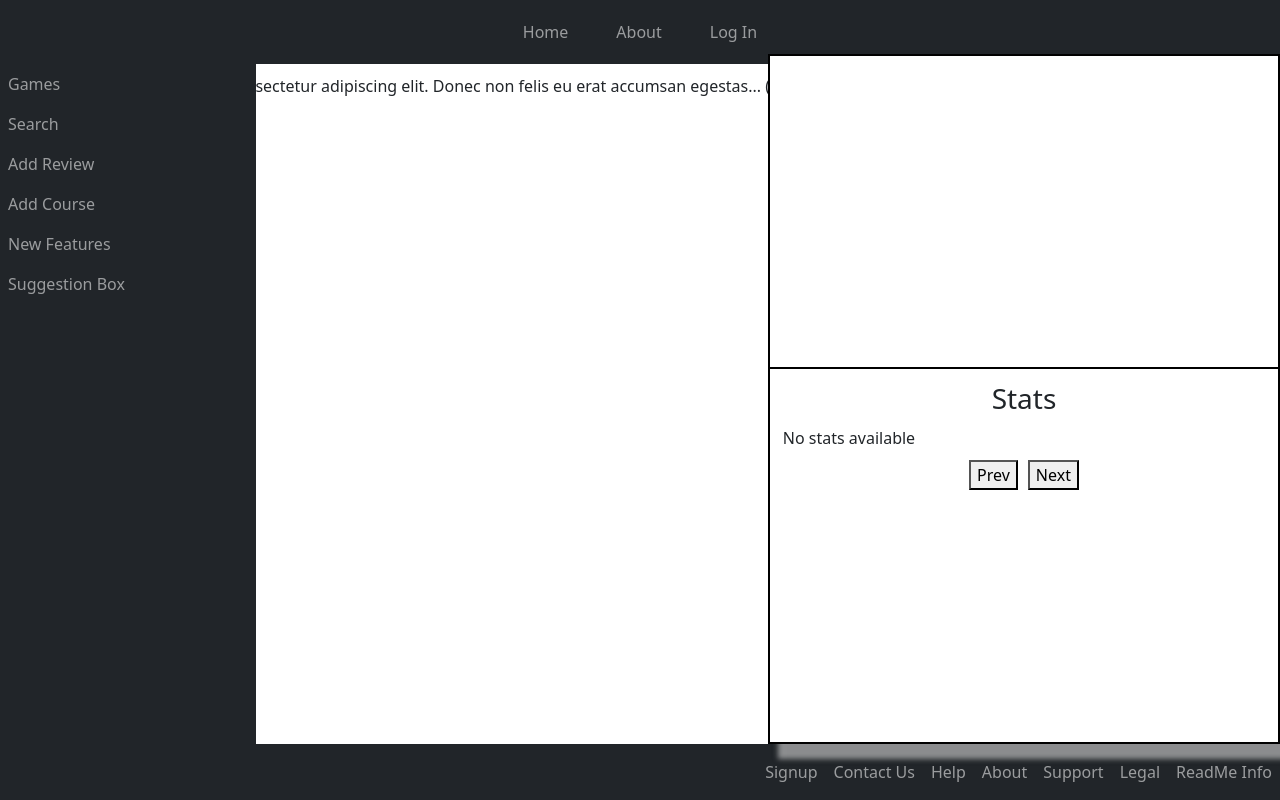
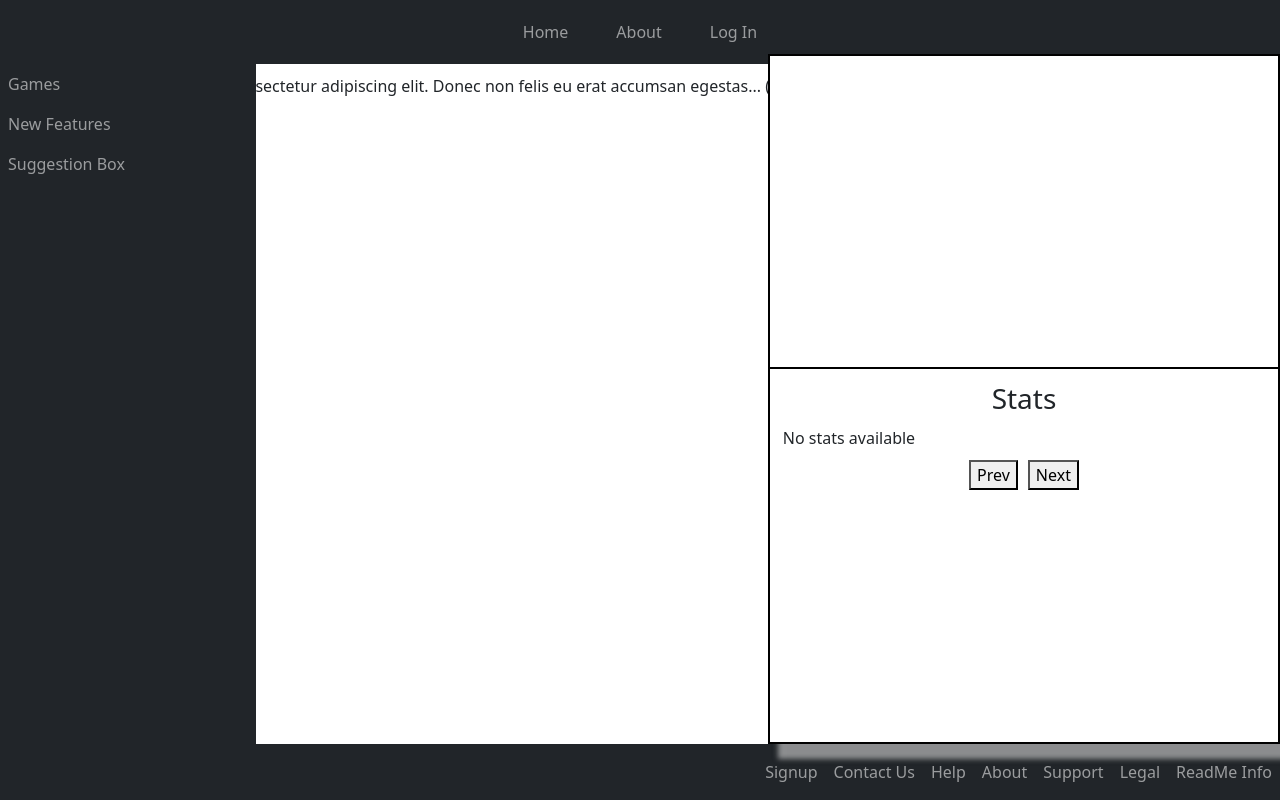
Before and after one commit to Dev-Lueders/CsbR, a React (Vite) app: page / in a window 1280 px wide. Built offline with nearby package versions, Linux system fonts and the light colour scheme.

Commit message:
Added suggestion box page

```diff
--- a/src/App.jsx
+++ b/src/App.jsx
@@ -23,14 +23,12 @@ import About from './Pages/About/About.jsx';
 import Legal from './Pages/Legal/Legal_Page.jsx'
 import SignUp_Page from './Pages/SignUp_Page/SignUp_Page.jsx';
 import Login_Page from './Pages/Login_Page/Login_Page.jsx';
-import Search_Page_PGA2K23 from './Games/PGA2K/2K23/Search/Basic/Search_Page_PGA2K23.jsx';
 import Creators_SignUp from './Pages/SignUp_Page/Creators_SignUp.jsx'
 import Landing_Page from './Pages/Landing_Page/Landing_Page.jsx';
 import Profile_Page from './Pages/Clients/Profile_Page/Profile_Page.jsx';
-import Results_Page_PGA2K23 from './Games/PGA2K/2K23/Search/Search_Results/Results_Page_PGA2K23.jsx'
 import Creators_Page from './Pages/Clients/Profile_Page/Creators_Page.jsx';
 import Profile_SignUp from './Pages/SignUp_Page/Profile_SignUp.jsx';
-import PGA2K23_C_Long from './Games/PGA2K/2K23/Adding Content/Content/Long_Form/PGA2K23_C_Long.jsx';
+
 
 
 const App = () => {
@@ -40,7 +38,7 @@ const App = () => {
       <Routes>
 
         <Route path="/Games" element={<Games/>}/>
-             {/* <Login_Page/> */}
+        <Route path="/Login" element={<Login_Page/>}/>
         <Route path="/" element={<Landing_Page />} />
         <Route path="/About" element={<About/>}/>
               {/* <Profile_SignUp/> */}
@@ -50,8 +48,8 @@ const App = () => {
               {/* <Creators_SignUp/> */}
               {/* <Creators_Page/> */}
 
-        <Route path="/Search_Page_PGA2K23" element={<Search_Page_PGA2K23 />} />
-              {/* <Results_Page_PGA2K23/> */}
+        {/* <Route path="/Search_Page_PGA2K23" element={<Search_Page_PGA2K23 />} />
+              <Results_Page_PGA2K23/> */}
 
 
         <Route path="Help" element={<Help/>}/>
--- a/src/Pages/Landing_Page/Landing_Page.jsx
+++ b/src/Pages/Landing_Page/Landing_Page.jsx
@@ -25,9 +25,6 @@ const Landing_Page = () => {
   const L_links = [
     { label: "Signup", path: "/SignUp_Page" },
     {label: "Games", path: "/Games"},
-    { label: "Search", path: "/Search_Page_PGA2K23" },
-    { label: "Add Review", path: "/add_review" },
-    { label: "Add Course", path: "/add_course" },
     { label: "New Features", path: "/coming_soon" },
     { label: "Suggestion Box", path: "/add_content" },
   ];
```
Also changed, not shown: src/Pages/Suggestion_Box/Suggestion_Box.jsx (added, +28 -0 lines).
